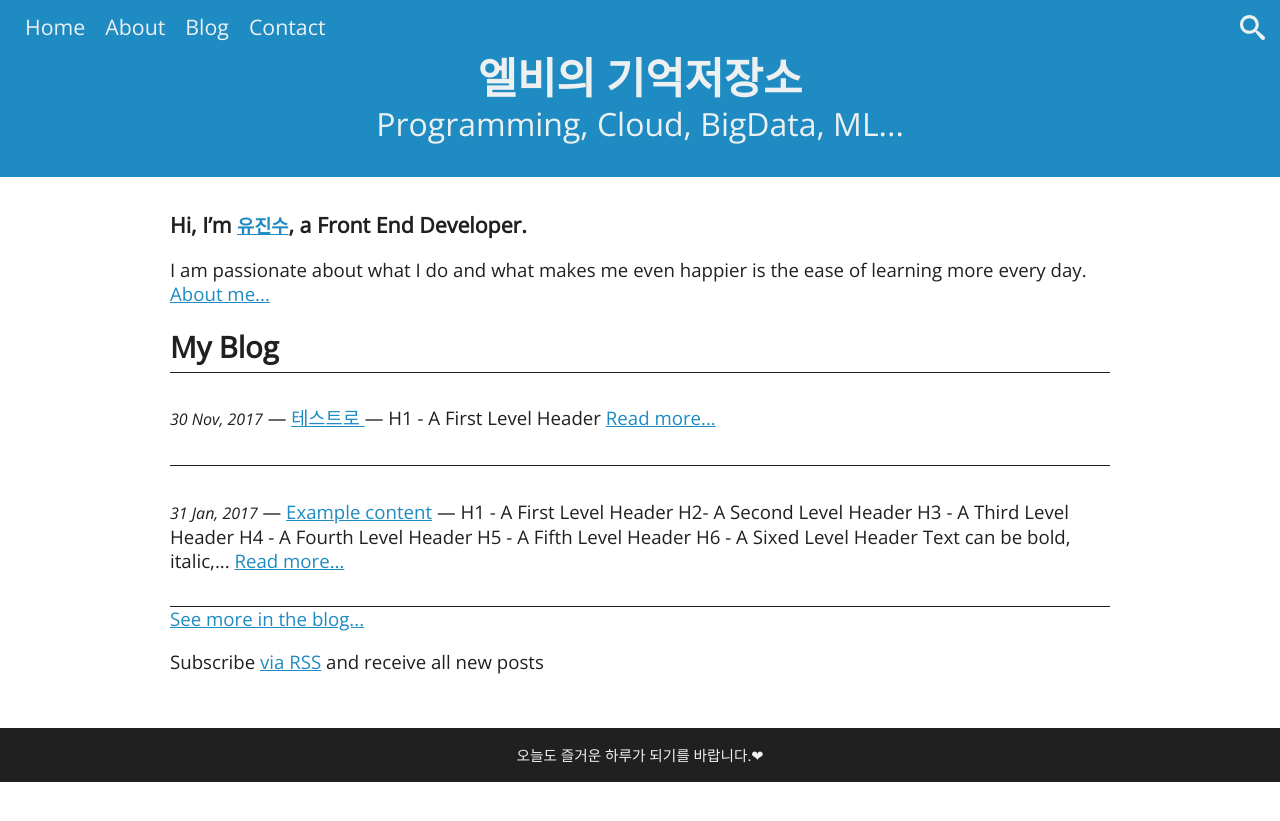
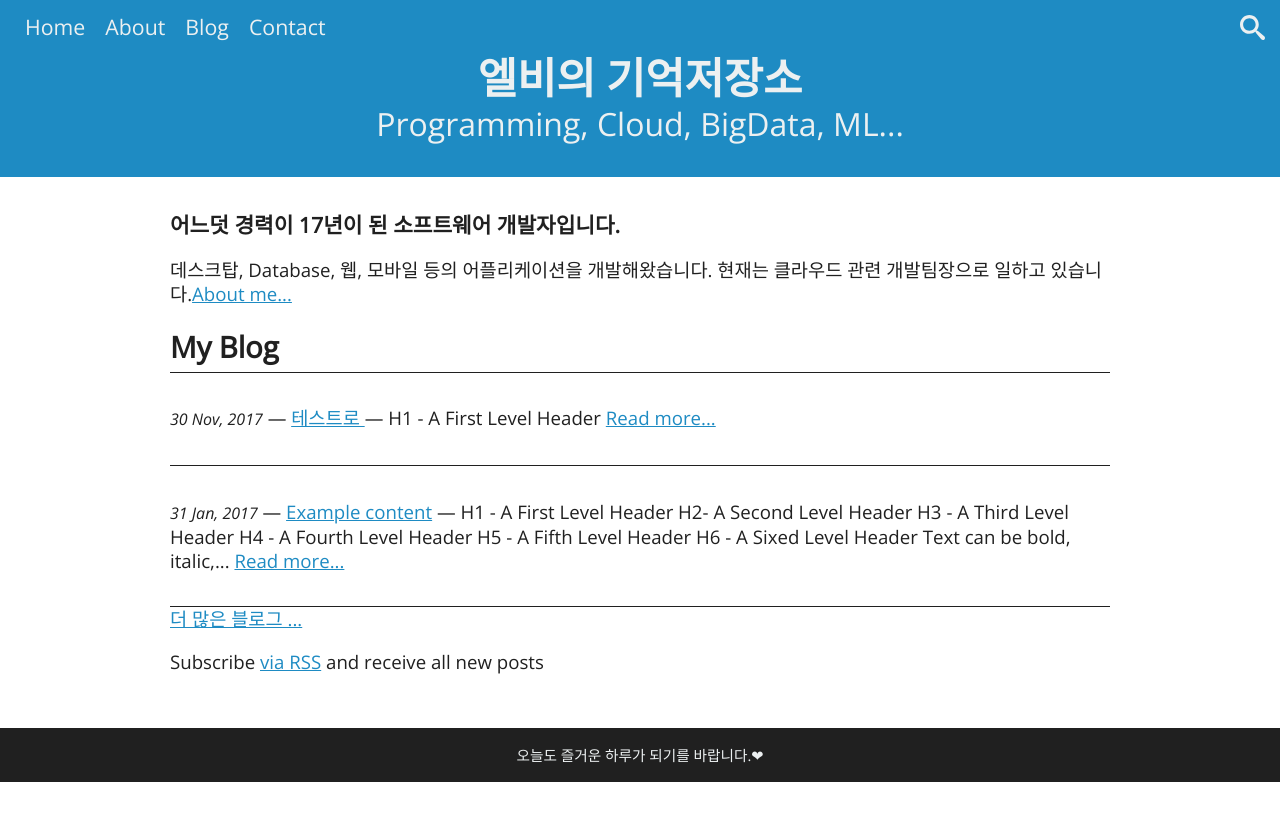
Before and after one commit to mateussmedeiros/blade-theme, a Jekyll site: the page built from index.html, in a window 1280 px wide. Shown: the top 821 px of the page. Built offline with Jekyll 4.4.1, drawn with Linux system fonts in a browser that asks for light colours.

Commit message:
Update index.html

```diff
--- a/index.html
+++ b/index.html
@@ -4,9 +4,9 @@ layout: default
 
 <div class="home">
 
-  <p class="welcome-title"> Hi, I’m <a href="http://mateussmedeiros.github.io/" target="_blank">{{ site.author.name }}</a>, a Front End Developer. </p>
+  <p class="welcome-title"> 어느덧 경력이 17년이 된 소프트웨어 개발자입니다. </p>
 
-  <p> I am passionate about what I do and what makes me even happier is the ease of learning more every day. <a href="about">About me...</a></p>
+  <p> 데스크탑, Database, 웹, 모바일 등의 어플리케이션을 개발해왔습니다. 현재는 클라우드 관련 개발팀장으로 일하고 있습니다.<a href="about">About me...</a></p>
 
     <h1 class="page-title"> My Blog </h1>
 
@@ -20,7 +20,7 @@ layout: default
       {% endfor %}
     </ul>
 
-    <a href="blog"> See more in the blog... </a>
+    <a href="blog"> 더 많은 블로그 ... </a>
     <p class="rss-subscribe">Subscribe <a aria-label="Subscribe via RSS and receive all new posts" href="{{ "/feed.xml" | prepend: site.baseurl }}">via RSS</a> and receive all new posts</p>
 
 </div>
```
